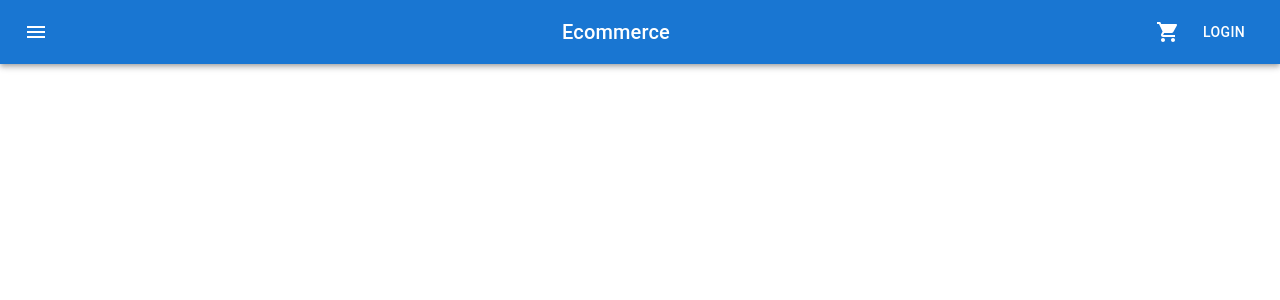
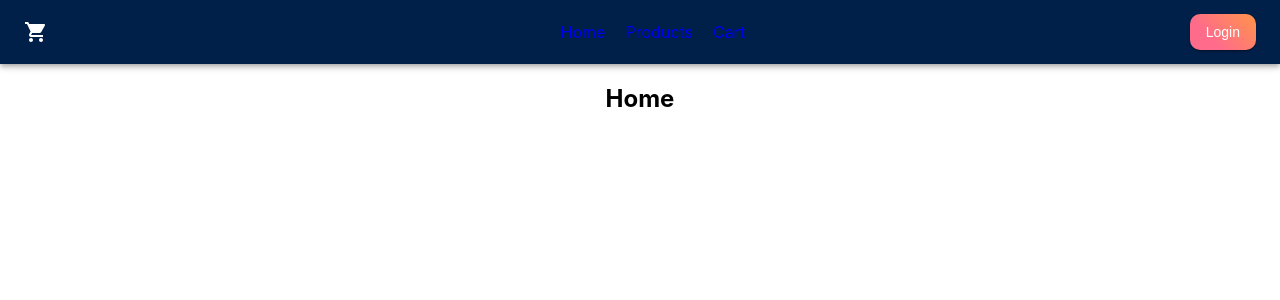
Before and after one commit to LucasSaller/ecommerce-saller, a React (Create React App) app: page / in a window 1280 px wide. Shown: the top 300 px of the page. Built offline with nearby package versions, Linux system fonts and the light colour scheme.

Commit message:
Agrego links al nav y agrego estilos

```diff
--- a/package.json
+++ b/package.json
@@ -8,11 +8,13 @@
     "@material-ui/core": "^4.12.3",
     "@mui/icons-material": "^5.0.1",
     "@mui/material": "^5.0.2",
+    "@mui/styles": "^5.0.1",
     "@testing-library/jest-dom": "^5.14.1",
     "@testing-library/react": "^11.2.7",
     "@testing-library/user-event": "^12.8.3",
     "react": "^17.0.2",
     "react-dom": "^17.0.2",
+    "react-router-dom": "^5.3.0",
     "react-scripts": "4.0.3",
     "web-vitals": "^1.1.2"
   },
--- a/src/App.js
+++ b/src/App.js
@@ -1,14 +1,63 @@
-import logo from './logo.svg';
 import './App.css';
 import NavBar from './components/NavBar.js/NavBar';
+import { ThemeProvider, createTheme } from '@mui/material/styles';
+
+let theme = createTheme({
+  palette: {
+    secondary: {
+      main: '#31adc5',
+      contrastText: '#FFFFFF',
+    },
+    primary: {
+      main: '#00204a',
+      contrastText: '#FFFFFF',
+    },
+    accent: {
+      main: '#2b78ff',
+    },
+    progress: {
+      green: '#4dd63b',
+      yellow: '#ffc700',
+      orange: '#ff9345',
+    },
+    state: {
+      success: '#56e041',
+      failure: '#ff3a5e',
+    },
+    grey: {
+      main: '#75808f',
+      light: '#d2d7da',
+    },
+  },
+  shape: {
+    borderRadius: 10,
+  },
+  typography: {
+    // Use the system font instead of the default Roboto font.
+    fontFamily: ['"Poppins"', 'sans-serif'].join(','),
+    useNextVariants: true,
+    button: {
+      textTransform: 'none',
+    },
+    allVariants: {
+      color: '#22282f',
+    },
+  },
+
+});
+
 
 function App() {
+
   return (
+    <ThemeProvider theme={theme}>
     <div className="App">
      <section>
        <NavBar />
      </section>
     </div>
+    </ThemeProvider>
+
   );
 }
 
--- a/src/components/NavBar.js/NavBar.js
+++ b/src/components/NavBar.js/NavBar.js
@@ -1,69 +1,132 @@
 import React from 'react'
-
+import { useTheme } from '@mui/material/styles';
+import { makeStyles } from '@mui/styles';
 import AppBar from '@mui/material/AppBar';
-import Box from '@mui/material/Box';
 import Toolbar from '@mui/material/Toolbar';
 import Typography from '@mui/material/Typography';
 import Button from '@mui/material/Button';
-import IconButton from '@mui/material/IconButton';
-import MenuIcon from '@mui/icons-material/Menu';
 import ShoppingCartIcon from '@mui/icons-material/ShoppingCart';
 import Menu from '@mui/material/Menu';
+import Box from '@mui/material/Box';
+import Avatar from '@mui/material/Avatar';
 import MenuItem from '@mui/material/MenuItem';
+import ListItemIcon from '@mui/material/ListItemIcon';
+import Divider from '@mui/material/Divider';
+import IconButton from '@mui/material/IconButton';
+import Tooltip from '@mui/material/Tooltip';
+import PersonAdd from '@mui/icons-material/PersonAdd';
+import Settings from '@mui/icons-material/Settings';
+import Logout from '@mui/icons-material/Logout';
+import {
+  BrowserRouter as Router,
+  Switch,
+  Route,
+  Link
+} from "react-router-dom";
 
+const useStyles = makeStyles({
+  loginButton: {
+    background: 'linear-gradient(45deg, #FE6B8B 30%, #FF8E53 90%)',
+    border: 0,
+    borderRadius: 0,
+    boxShadow: '0 3px 5px 2px rgba(255, 105, 135, .3)',
+    color: 'white',
+    padding: '0 30px',
+  },
+  menuItem:{
+      color: '#fff',
+      display:'flex',
+      gap:20,
+      listStyle:'none',
+      "& a":{
+
+        textDecoration: 'none',
+      },
+      '& *:visited':{
+        color: 'white',
+        textDecoration: 'none',
+      }
+  }
+});
 
 export default function NavBar() {
-
-    const [anchorEl, setAnchorEl] = React.useState(null);
-    const open = Boolean(anchorEl);
-    const handleClick = (event) => {
+  const classes = useStyles();
+  const [anchorEl, setAnchorEl] = React.useState(null);
+  const theme = useTheme();
+  const open = Boolean(anchorEl);
+  const handleClick = (event) => {
     setAnchorEl(event.currentTarget);
   };
   const handleClose = () => {
     setAnchorEl(null);
   };
+
   return (
+    <Router>
+
     <Box sx={{ flexGrow: 1 }}>
       <AppBar position="static">
-        <Toolbar>
+        <Toolbar style={{ justifyContent: 'space-between'}}>
           <IconButton
             size="large"
             edge="start"
             color="inherit"
             aria-label="menu"
             sx={{ mr: 2 }}
-            onClick={handleClick}
 
-          >
-            <MenuIcon />
-          </IconButton>
-          <Menu
-        id="basic-menu"
-        anchorEl={anchorEl}
-        open={open}
-        onClose={handleClose}
-        MenuListProps={{
-          'aria-labelledby': 'basic-button',
-        }}
-      >
-        <MenuItem onClick={handleClose}>Profile</MenuItem>
-        <MenuItem onClick={handleClose}>My account</MenuItem>
-        <MenuItem onClick={handleClose}>Logout</MenuItem>
-      </Menu>
-          <Typography variant="h6" component="div" sx={{ flexGrow: 1 }}>
-            Ecommerce
-          </Typography>
-          <IconButton
-            size='large' edge="start"
-            color="inherit"
-            aria-label="menu"
             >
-
             <ShoppingCartIcon />
           </IconButton>
-          <Button color="inherit">Login</Button>
+          <Box sx={{ display: 'flex', alignItems: 'center', textAlign: 'center' }}>
+        {/* <Typography variant='body' sx={{ minWidth: 100 }} className={classes.menuItem} >Contact</Typography>
+        <Typography variant='body' sx={{ minWidth: 100 }} className={classes.menuItem} >Profile</Typography> */}
+        <nav>
+          <ul className={classes.menuItem}>
+            <li>
+              <Link to="/">Home</Link>
+            </li>
+            <li>
+              <Link to="/products">Products</Link>
+            </li>
+            <li>
+              <Link to="/cart">Cart</Link>
+            </li>
+          </ul>
+        </nav>
+      </Box>
+
+          <Button variant='contained' color='grey' className={classes.loginButton}>Login</Button>
+          {/* <Tooltip title="Account settings">
+          <IconButton onClick={handleClick} size="small" sx={{ ml: 2 }}>
+          <Avatar sx={{ width: 32, height: 32 }}>M</Avatar>
+          </IconButton>
+        </Tooltip> */}
         </Toolbar>
       </AppBar>
     </Box>
+    <Switch>
+          <Route path="/products">
+            <Products />
+          </Route>
+          <Route path="/cart">
+            <Cart />
+          </Route>
+          <Route path="/">
+            <Home />
+          </Route>
+        </Switch>
+        </Router>
   );
 }
+
+function Home() {
+  return <h2>Home</h2>;
+}
+
+function Products() {
+  return <h2>Products</h2>;
+}
+
+function Cart() {
+  return <h2>Cart</h2>;
+}
```
Also changed, not shown: 2 other files (tests, documents, lock files or other folders).
